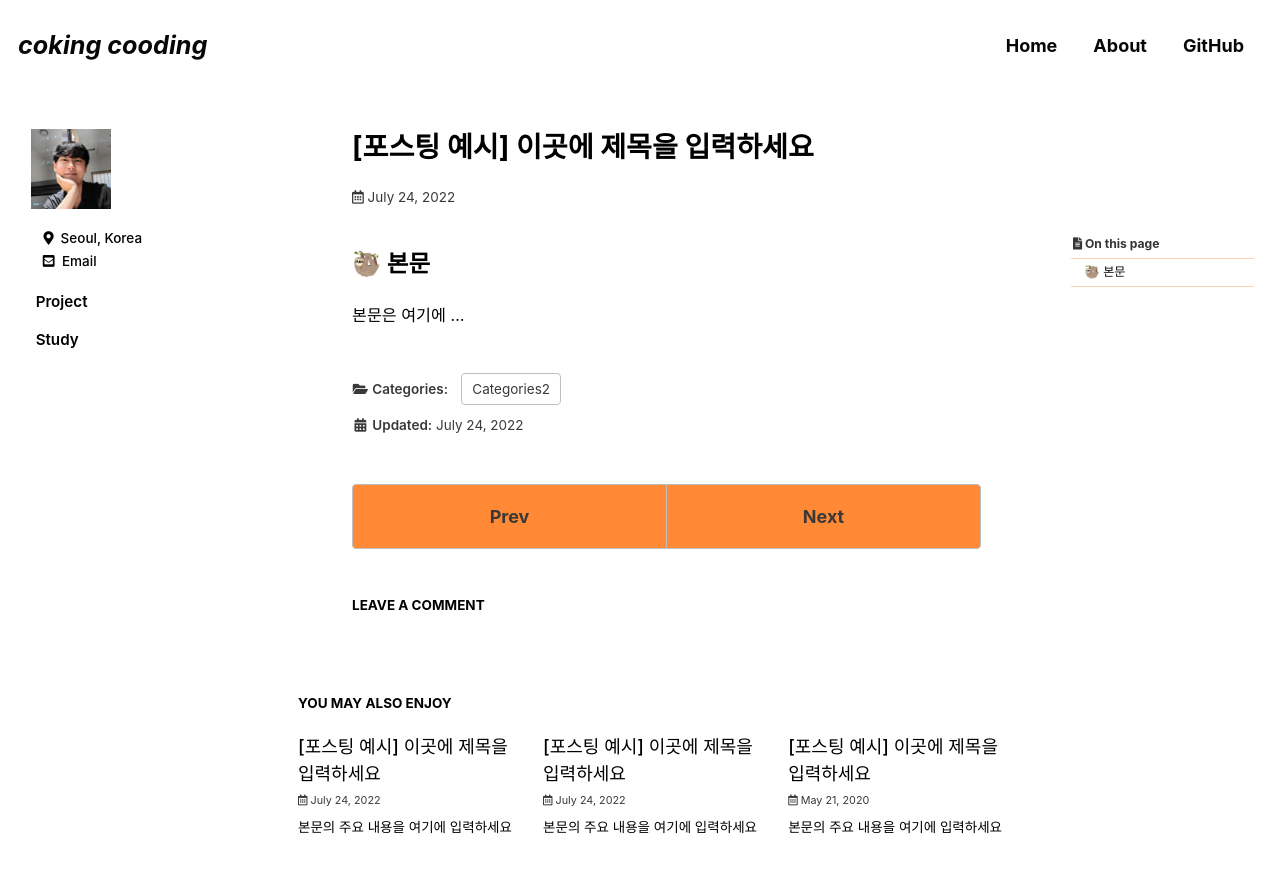
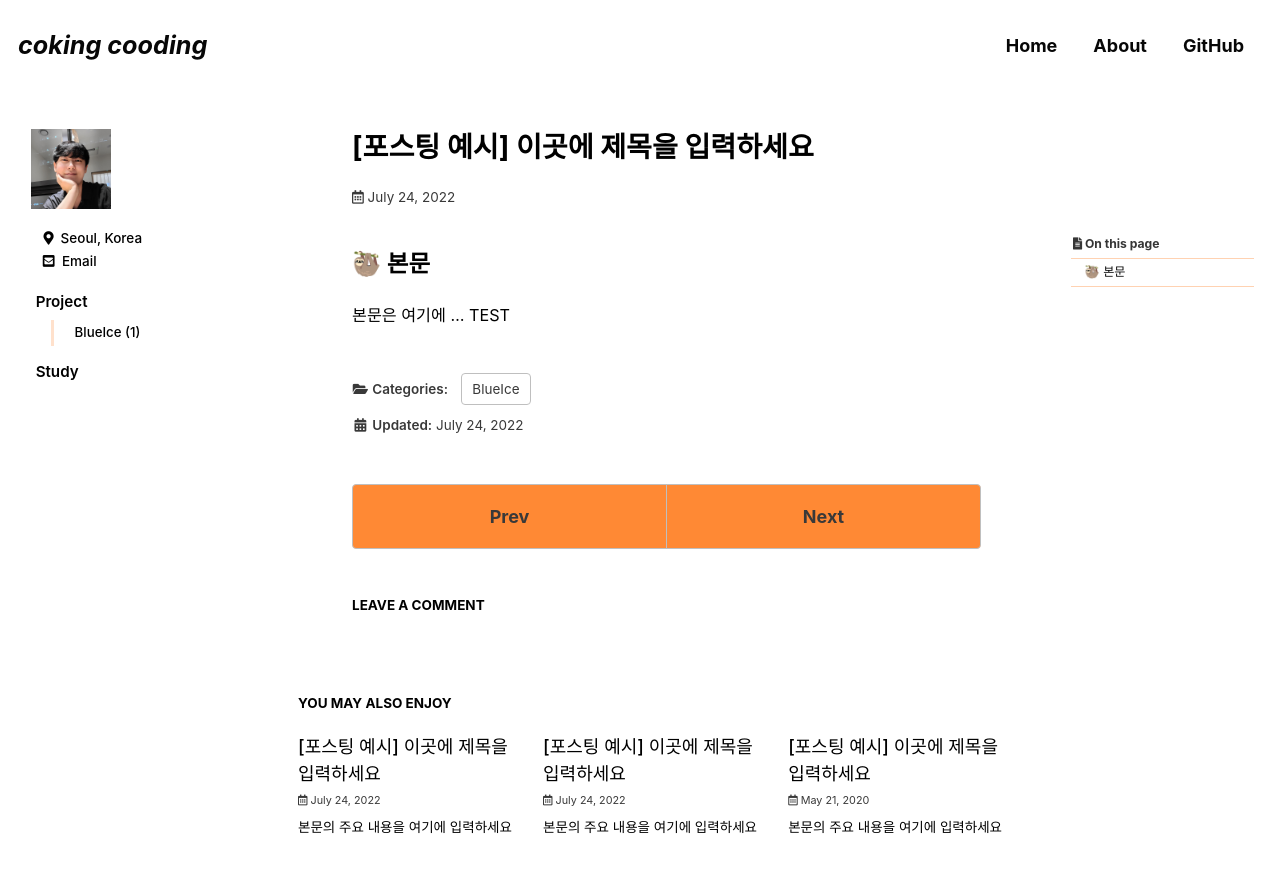
Before and after one commit to namubal78/namubal78.github.io, a Jekyll site: the page built from _posts/2022-07-24-categories-post-name-here-2.md, in a window 1280 px wide and 900 px high. Shown: the top 873 px of the window. Built offline with Jekyll 4.4.1, drawn with Linux system fonts in a browser that asks for light colours; cached includes are drawn as plain includes; some web fonts are replaced; comment, search, counter and statistics services are not loaded.

Commit message:
RESOLVING ATTEMP ADDING POSTING

```diff
--- a/_data/navigation.yml
+++ b/_data/navigation.yml
@@ -16,7 +16,7 @@ main:
   #   url: /categories/
 
 # sidebar navigation (categories)
-# 2022.02.15 sidebar update : simple ver.
+# 2022.09.24 sidebar ver2.0 : main-sub version
 categories:
   - title: "Project"
     children:
--- a/_posts/2022-07-24-categories-post-name-here-2.md
+++ b/_posts/2022-07-24-categories-post-name-here-2.md
@@ -3,11 +3,11 @@ title: "[포스팅 예시] 이곳에 제목을 입력하세요"
 excerpt: "본문의 주요 내용을 여기에 입력하세요"
 
 categories:
-  - Categories2
+  - BlueIce
 tags:
   - [tag1, tag2]
 
-permalink: /categories2/post-name-here-2/
+permalink: /BlueIce/post-name-here-2/
 
 toc: true
 toc_sticky: true
@@ -18,4 +18,4 @@ last_modified_at: 2022-07-24
 
 ## 🦥 본문
 
-본문은 여기에 ...
+본문은 여기에 ... TEST
```
